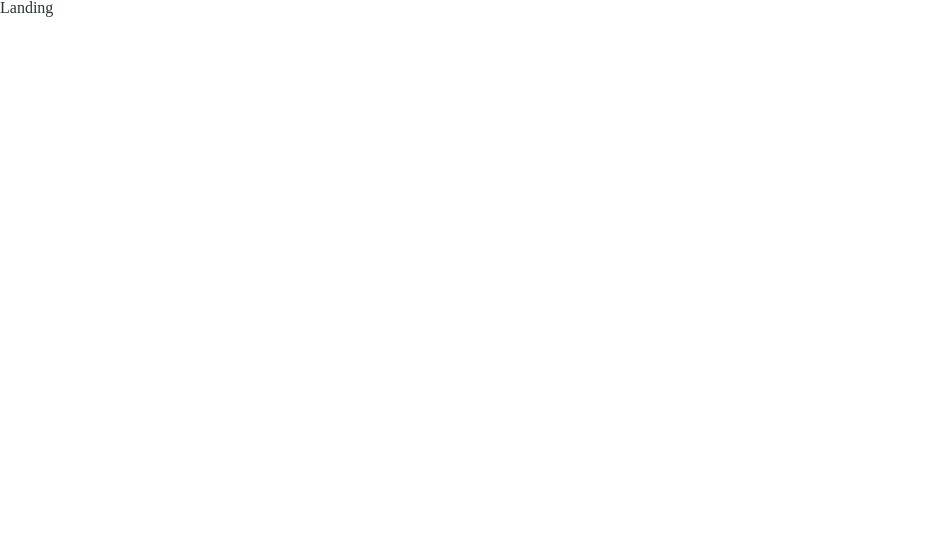
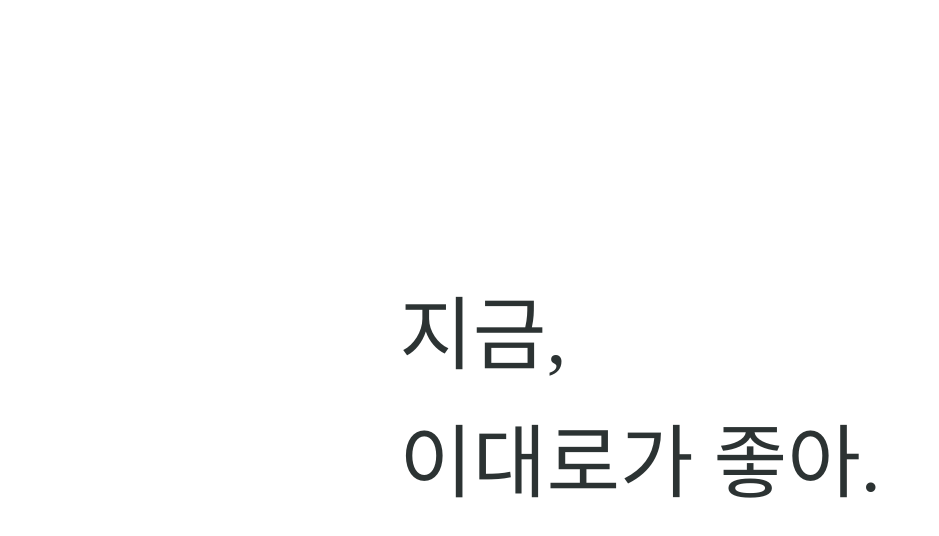
Before and after one commit to popocreator/design-system, a React (Create React App) app: page / in a window 1280 px wide. Shown: the top 536 px of the page, without its empty margins (0-939 px from the left). Built offline with nearby package versions, Linux system fonts and the light colour scheme; a web font is replaced by a local one.

Commit message:
Added landing page

```diff
--- a/src/pages/Landing.tsx
+++ b/src/pages/Landing.tsx
@@ -1,5 +1,92 @@
-import React from 'react';
+import React, { useEffect } from 'react';
+import styled from 'styled-components';
+
+const Section = styled.section`
+  position: fixed;
+  top: 0;
+  left: 0;
+  display: flex;
+  justify-content: center;
+  align-items: center;
+  box-sizing: border-box;
+  height: 100vh;
+  width: 100%;
+  background-color: #fff;
+  transition: all 1s;
+  opacity: 1;
+  &.hidden {
+    opacity: 0;
+  }
+`;
+
+const Title = styled.h2`
+  font-size: 80px;
+  font-weight: lighter;
+  p {
+    line-height: 1.6;
+    @media (max-width: 720px) {
+      .title {
+        font-size: 36px;
+      }
+    }
+  }
+`;
 
 export default function Landing() {
-  return <div>Landing</div>;
+  useEffect(() => {
+    const target = document.querySelector('body');
+    target && bind(target);
+  }, []);
+
+  const bind = (target: any) => {
+    const distanceScale = 2;
+    const sectionSize = document.querySelectorAll('.section').length;
+    target.style.height = distanceScale * sectionSize * 100 + 'vh';
+    window.addEventListener('scroll', () => {
+      const scrollY = window.scrollY;
+      const viewHeight = window.innerHeight * distanceScale;
+      const page = Math.floor(scrollY / viewHeight);
+      document.querySelectorAll('.section').forEach((section, i) => {
+        if (i === page) {
+          section.classList.remove('hidden');
+        } else {
+          section.classList.add('hidden');
+        }
+      });
+    });
+  };
+
+  return (
+    <section id='home'>
+      <Section className='section'>
+        <Title>
+          <p>지금,</p>
+          <p>이대로가 좋아.</p>
+        </Title>
+      </Section>
+      <Section className='section hidden'>
+        <Title>
+          <p>잘 하고 있어!</p>
+        </Title>
+      </Section>
+      <Section className='section hidden'>
+        <Title>
+          <p>나는 언제나</p>
+          <p>네 편이야.</p>
+        </Title>
+      </Section>
+      <Section className='section hidden'>
+        <Title>
+          <p>너는 너라서</p>
+          <p>아름다우니,</p>
+        </Title>
+      </Section>
+      <Section className='section hidden'>
+        <Title>
+          <p>너의 모습을</p>
+          <p>잃지 않았으면 좋겠어.</p>
+        </Title>
+      </Section>
+    </section>
+  );
 }
```
